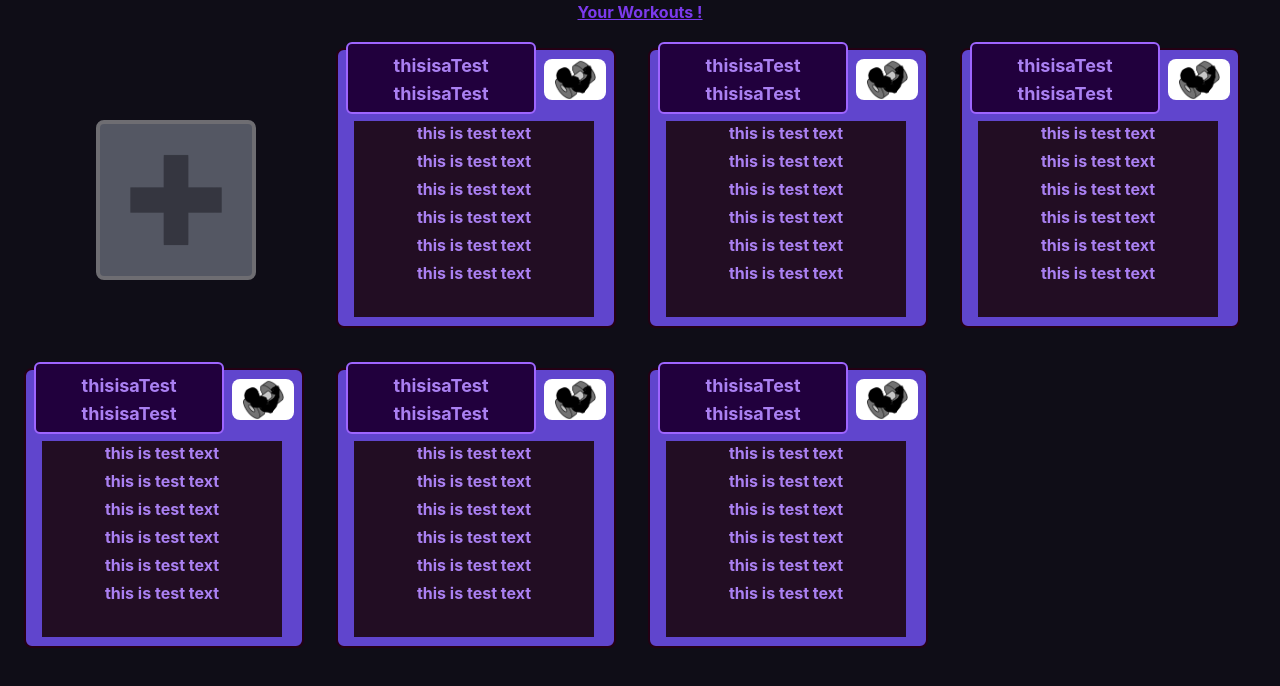
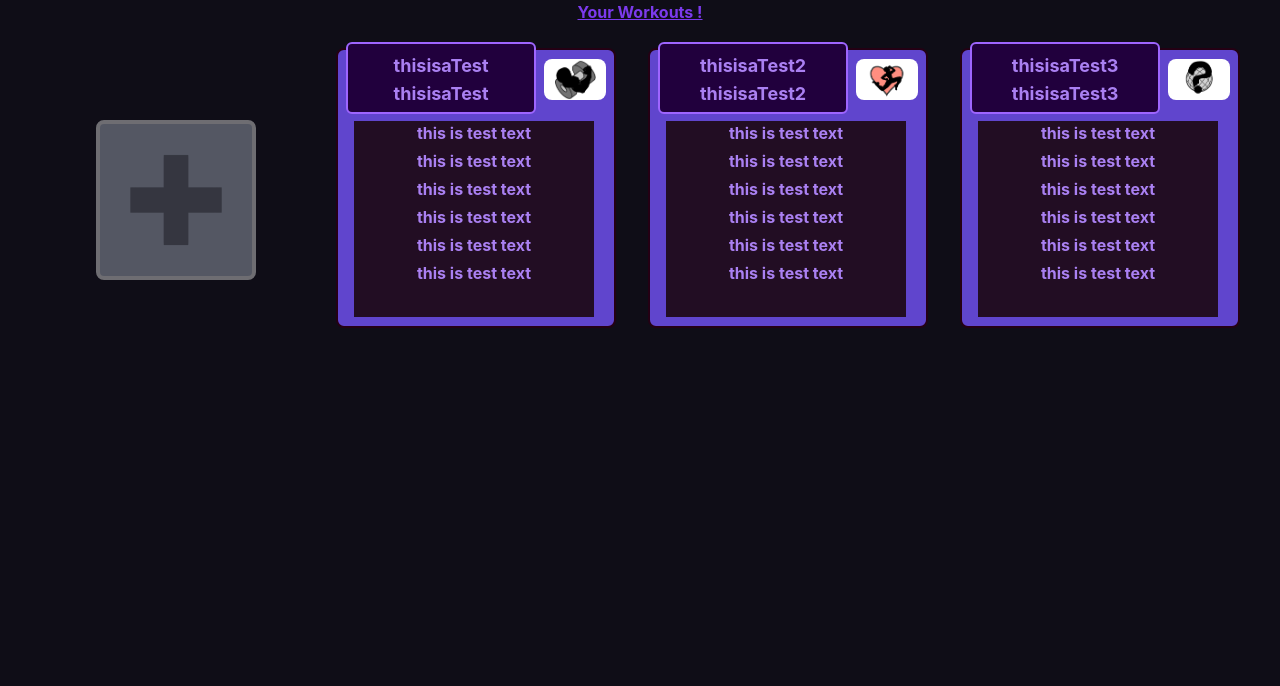
Before and after one commit to Brandon-Abundis/sdi-COM-capstone, a React (Vite) app in the folder client/: page /workouts in a window 1280 px wide. Shown: the top 686 px of the page. Built offline with nearby package versions, Linux system fonts and the light colour scheme; sample sign-in values are in the browser's storage.

Commit message:
Adds edit functionality to Modal; Makes it not blue

```diff
--- a/client/src/features/workouts/components/InputField.jsx
+++ b/client/src/features/workouts/components/InputField.jsx
@@ -1,5 +1,6 @@
-export default function InputField({ type, choices }) {
-  if (type == "selection") {
+export default function InputField({ style, choices, def, chosen }) {
+  console.log(style)
+  if (style == "selection") {
     return (
       <div>
         <label for="types"> Workout Type: </label>
@@ -7,7 +8,14 @@ export default function InputField({ type, choices }) {
         <select name="type" id="workoutSelection">
           {choices.map((choice) => {
             let showChoice = choice.charAt(0).toUpperCase() + choice.slice(1);
-            console.log(showChoice);
+            if (choice == chosen) {
+              // if there's already a type, select it
+              return (
+                <option value={choice} selected="selected">
+                  {showChoice}
+                </option>
+              );
+            }
             return <option value={choice}> {showChoice} </option>;
           })}
         </select>
@@ -16,7 +24,7 @@ export default function InputField({ type, choices }) {
   }
   return (
     <div>
-      <input placeholder={type} />
+      <input placeholder={style} defaultValue={def} className={"rounded-md text-center bg-white text-black w-80 border-3 border-[#0e001f]  text-wrap focus:border-[#7300ff]"}/>
     </div>
   );
 }
--- a/client/src/features/workouts/components/Modal.jsx
+++ b/client/src/features/workouts/components/Modal.jsx
@@ -1,7 +1,7 @@
 import { useEffect, useRef } from "react";
 import ModalContent from "./ModalContent";
 
-export default function Modal({ openModal, closeModal, content }) {
+export default function Modal({ openModal, closeModal, info}) {
   const ref = useRef();
 
   useEffect(() => {
@@ -15,8 +15,8 @@ export default function Modal({ openModal, closeModal, content }) {
   }, [openModal]);
 
   return (
-    <dialog ref={ref} onCancel={closeModal} className={"translate-x-100 translate-y-"}>
-      <ModalContent cancel={closeModal} />
+    <dialog ref={ref} onCancel={closeModal} className={"translate-x-100 translate-y-5 rounded-lg"}>
+      <ModalContent cancel={closeModal} info={info}/>
     </dialog>
   );
 }
--- a/client/src/features/workouts/components/ModalContent.jsx
+++ b/client/src/features/workouts/components/ModalContent.jsx
@@ -1,21 +1,21 @@
 import InputField from "./InputField";
 
 export default function ModalContent({ cancel, info }) {
-  if (info) {
-    let { title, type } = info;
-  }
+  let { title, type } = info ? info : {title: "", type: ""};
+
   return (
-    <div className={"bg-blue-500 w-3xl h-200 flex flex-col rounded-lg"}>
+    <div className={"bg-[#6045cd] w-3xl h-200 flex flex-col rounded-lg items-center "}>
       <h2> {info ? "Edit Workout" : "Create Workout"} </h2>
-      <div id="inputList" className={"bg-black w-100 gap-1 flex flex-col"}>
-        <InputField type={"title"} />
-        <InputField type={"type"} />
+        <div id="inputList" className={"border-2 border-[#110a2f] rounded-lg gap-2 bg-[#2d2062] w-180 h-90 gap-1 flex flex-col items-center justify-center"}>
+        <InputField style={"title"} def={title ? title : ""}/>
         <InputField
-          type={"selection"}
+          style={"selection"}
           choices={["strength", "cardio", "other"]}
+          chosen={type}
         />
-        <InputField type={"test"} />
-        <InputField type={"test"} />
+        <InputField style={"Location"} />
+        <InputField style={"Date"} />
+        <InputField style={"Notes"} />
       </div>
       <button onClick={cancel} className={"bg-white text-gray-900 w-15 rounded-md hover:bg-gray-500 active:scale-90 border-gray-600 border-1"}> Cancel</button>
     </div>
--- a/client/src/features/workouts/components/WorkoutBox.jsx
+++ b/client/src/features/workouts/components/WorkoutBox.jsx
@@ -2,10 +2,11 @@ import "../styles/WorkoutBox.css";
 // importing because tailwind was getting too long D:
 import Icon from "./Icon";
 
-export default function WorkoutBox({info}) {
-  let {title, type} = info
+export default function WorkoutBox({ details, onClick }) {
+  let { title, type } = details;
   return (
     <div
+      onClick={onClick}
       id={"WorkoutBox"}
       className={
         "border-2 border-[#240014] hover:border-[#ee80ff] hover:scale-105 cursor-pointer active:scale-100"
@@ -23,9 +24,7 @@ export default function WorkoutBox({info}) {
         >
           {title}
         </h2>
-        <Icon
-          type={type}
-        />
+        <Icon type={type} />
       </div>
       <div className={"m-4 w-60 h-49 bg-[#220d23]"}>
         <h2 className={"text-center mt-1"}> this is test text</h2>
--- a/client/src/features/workouts/pages/Workouts.jsx
+++ b/client/src/features/workouts/pages/Workouts.jsx
@@ -2,29 +2,57 @@ import WorkoutBox from "../components/WorkoutBox";
 import AddWorkout from "../components/AddWorkout";
 import Modal from "../components/Modal";
 import ModalContent from "../components/ModalContent";
-import { useState } from "react";
+import { useState, useEffect } from "react";
 
 export default function Workouts() {
   let [showModal, setShowModal] = useState(false);
-  let [editInfo, setEditInfo] = useState(null);
+  let [editInfo, setEditInfo] = useState([]);
 
   let info = { title: "thisisaTest thisisaTest", type: "strength" };
+  let info2 = { title: "thisisaTest2 thisisaTest2", type: "cardio" };
+  let info3 = { title: "thisisaTest3 thisisaTest3", type: "other" };
+
   return (
     <div>
       <div>
         <h1 className={"text-[#7c3aed]"}> Your Workouts !</h1>
       </div>
       <div id={"workoutArea"} className={"p-4 grid grid-cols-4"}>
-        <AddWorkout onClick={() => setShowModal(true)} />
-          <Modal openModal={showModal} closeModal={() => setShowModal(false)}>
-            <ModalContent />
-          </Modal>
-        <WorkoutBox info={info} />
-        <WorkoutBox info={info} />
-        <WorkoutBox info={info} />
-        <WorkoutBox info={info} />
-        <WorkoutBox info={info} />
-        <WorkoutBox info={info} />
+        <AddWorkout
+          onClick={() => {
+            setEditInfo(null);
+            setShowModal(true);
+          }}
+        />
+        <WorkoutBox
+          details={info}
+          onClick={() => {
+            setEditInfo(info);
+            console.log(info);
+            setShowModal(true);
+          }}
+        />
+        <WorkoutBox
+          details={info2}
+          onClick={() => {
+            setEditInfo(info2);
+            console.log(info2);
+            setShowModal(true);
+          }}
+        />
+        <WorkoutBox
+          details={info3}
+          onClick={() => {
+            setEditInfo(info3);
+            console.log(info3);
+            setShowModal(true);
+          }}
+        />
+        <Modal
+          openModal={showModal}
+          closeModal={() => setShowModal(false)}
+          info={editInfo}
+        />
       </div>
     </div>
   );
```
